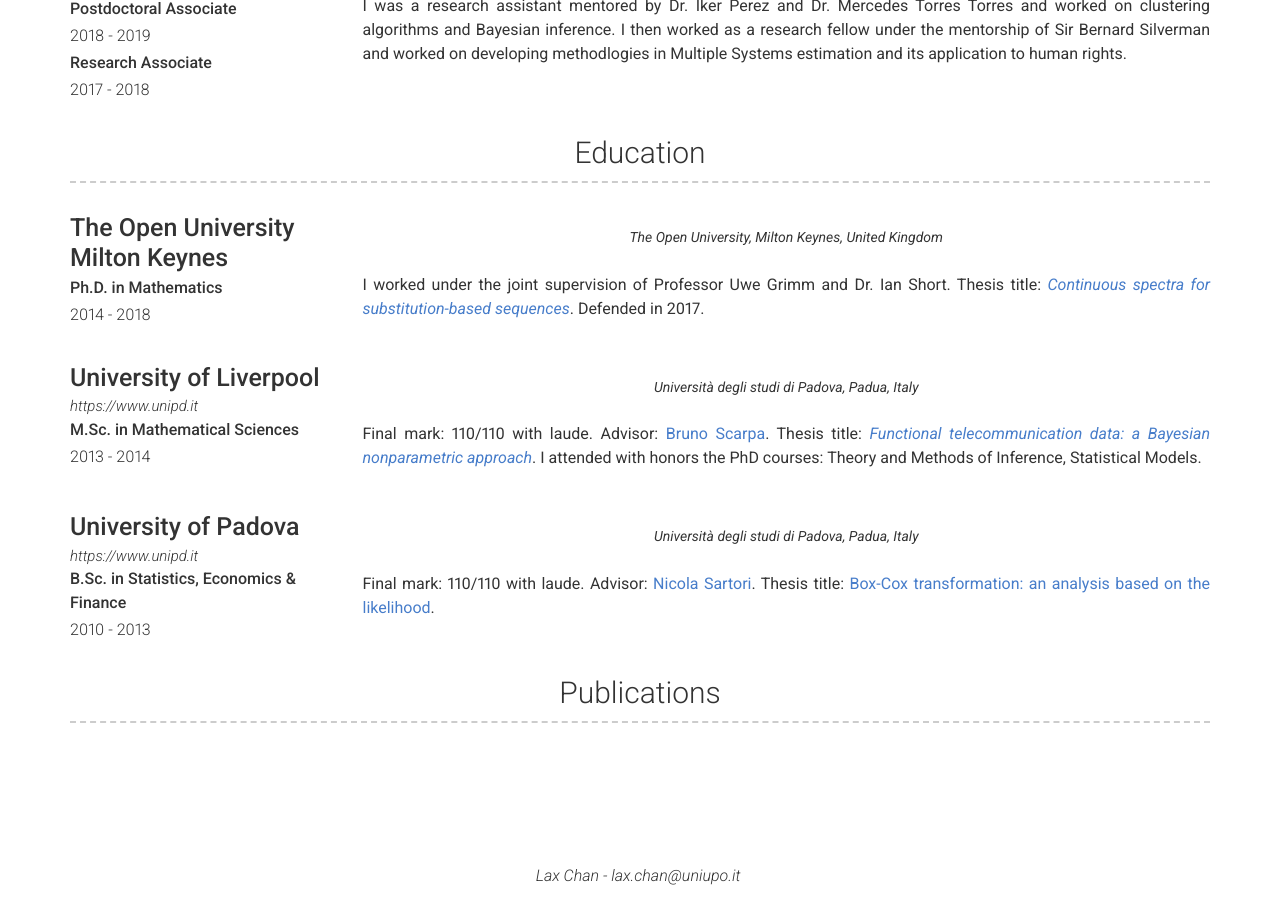
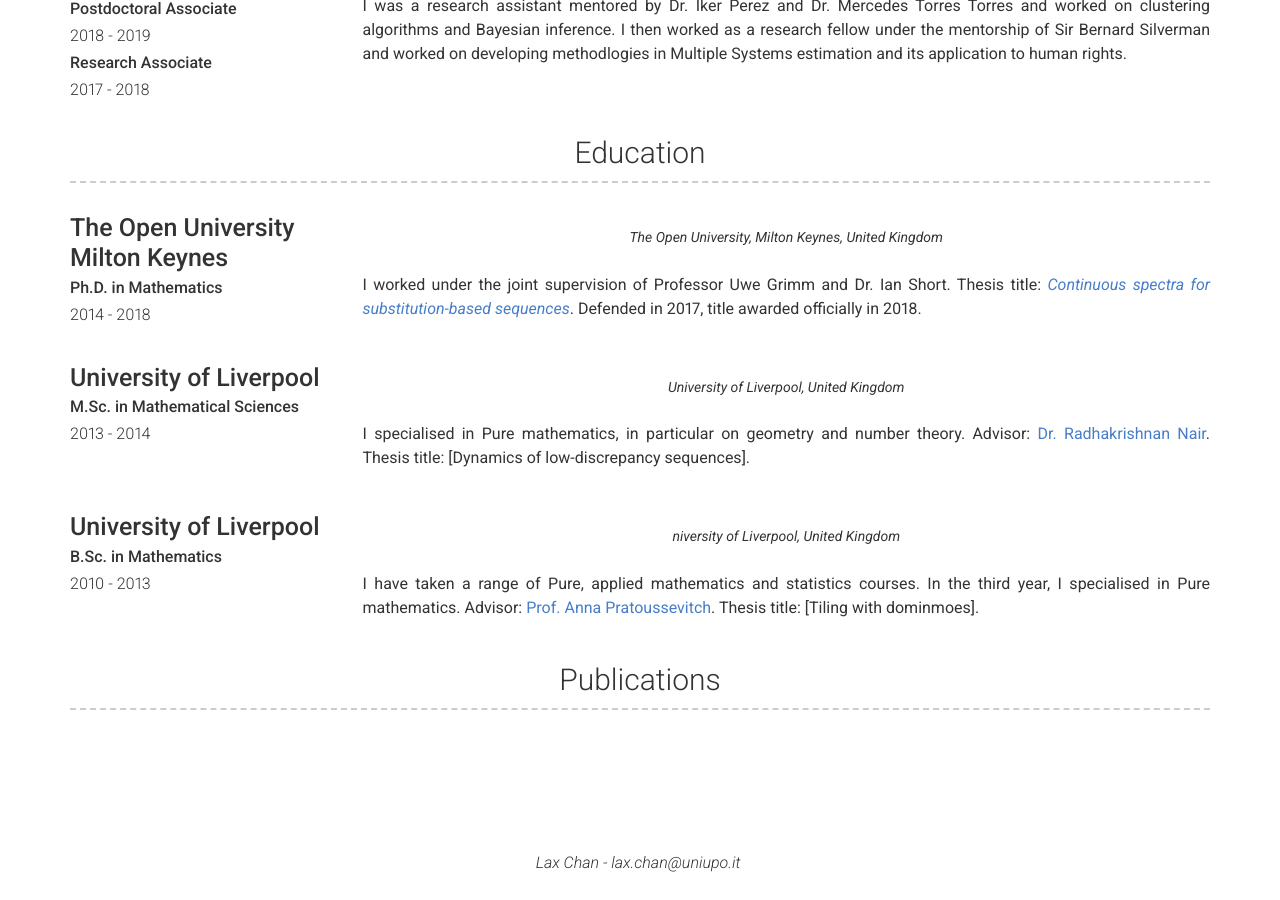
Before and after one commit to Laxchan/Laxchan.github.io, a Jekyll site: the page built from index.md, in a window 1280 px wide and 900 px high, scrolled down 1155 px. Built offline with Jekyll 4.4.1, drawn with Linux system fonts in a browser that asks for light colours.

Commit message:
Update education.yml

```diff
--- a/_data/education.yml
+++ b/_data/education.yml
@@ -6,24 +6,23 @@
   quote: >
     The Open University, Milton Keynes, United Kingdom
   description: | # this will include new lines to allow paragraphs
-    I worked under the joint supervision of  Professor Uwe Grimm and Dr. Ian Short. Thesis title: [*Continuous spectra for substitution-based sequences*](http://oro.open.ac.uk/53661/). Defended in 2017.
+    I worked under the joint supervision of  Professor Uwe Grimm and Dr. Ian Short. Thesis title: [*Continuous spectra for substitution-based sequences*](http://oro.open.ac.uk/53661/). Defended in 2017,
+    title awarded officially in 2018.
 
 - layout: left
   name: University of Liverpool
   dates: 2013 - 2014
   qualification: M.Sc. in Mathematical Sciences
-  link: https://www.unipd.it
   quote: >
-    Università degli studi di Padova, Padua, Italy
+    University of Liverpool, United Kingdom
   description: | # this will include new lines to allow paragraphs
-    Final mark: 110/110 with laude. Advisor: [Bruno Scarpa](https://homes.stat.unipd.it/brunoscarpa/). Thesis title: [*Functional telecommunication data: a Bayesian nonparametric approach*](http://tesi.cab.unipd.it/49380/1/Rigon_Tommaso.pdf). I attended with honors the PhD courses: Theory and Methods of Inference, Statistical Models.
+    I specialised in Pure mathematics, in particular on geometry and number theory. Advisor: [Dr. Radhakrishnan Nair](https://www.liverpool.ac.uk/mathematical-sciences/staff/radhakrishnan-nair/). Thesis title: [Dynamics of low-discrepancy sequences].
 
 - layout: left
-  name: University of Padova
+  name: University of Liverpool
   dates: 2010 - 2013
-  qualification: B.Sc. in Statistics, Economics & Finance
-  link: https://www.unipd.it
+  qualification: B.Sc. in Mathematics
   quote: >
-    Università degli studi di Padova, Padua, Italy
+    niversity of Liverpool, United Kingdom
   description: | # this will include new lines to allow paragraphs
-    Final mark: 110/110 with laude. Advisor: [Nicola Sartori](https://homes.stat.unipd.it/nicolasartori/en/content/home). Thesis title: [Box-Cox transformation: an analysis based on the likelihood](http://tesi.cab.unipd.it/42884/1/Rigon_Tommaso.pdf).
+    I have taken a range of Pure, applied mathematics and statistics courses. In the third year, I specialised in Pure mathematics.  Advisor: [Prof. Anna Pratoussevitch](http://pcwww.liv.ac.uk/~annap/). Thesis title: [Tiling with dominmoes].
```
